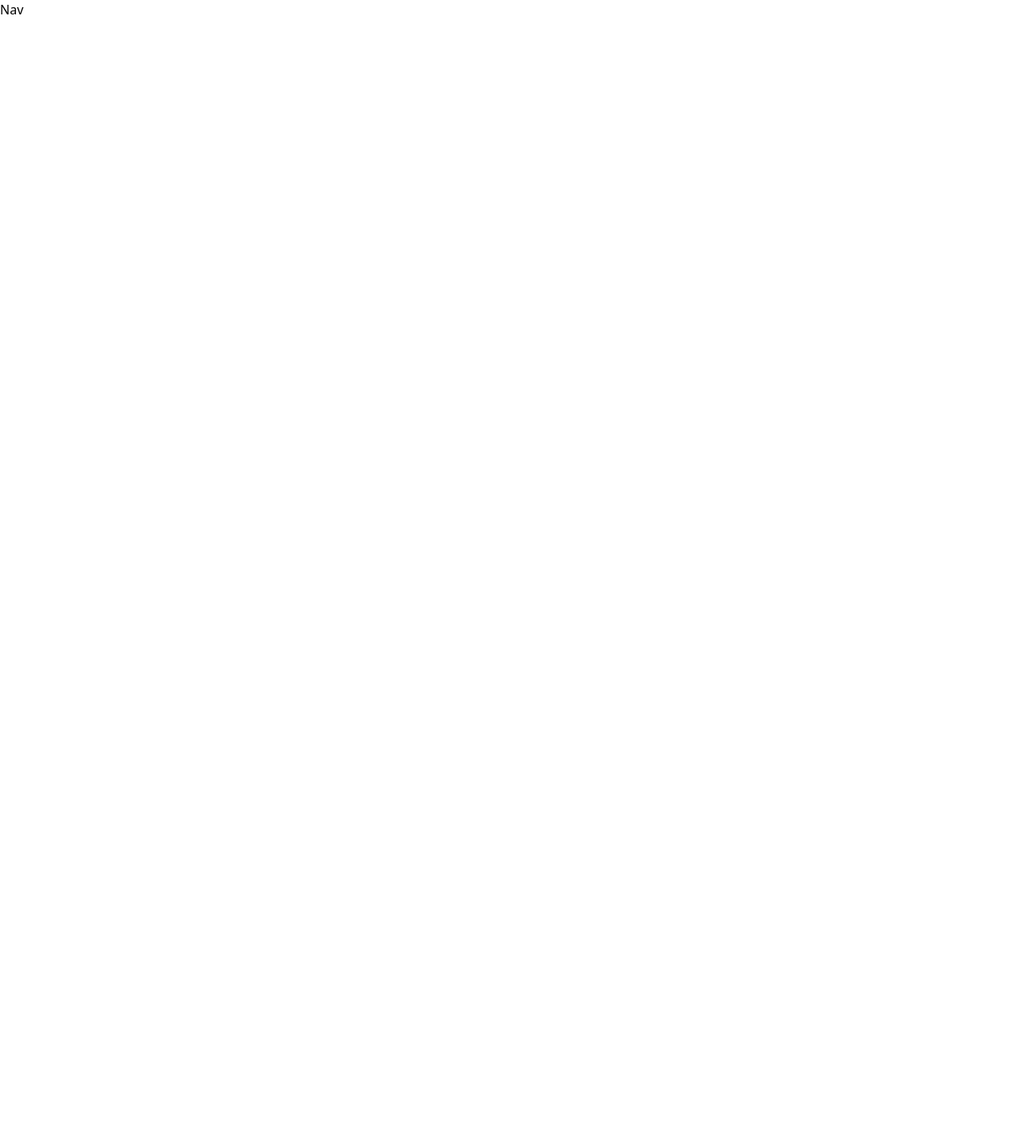
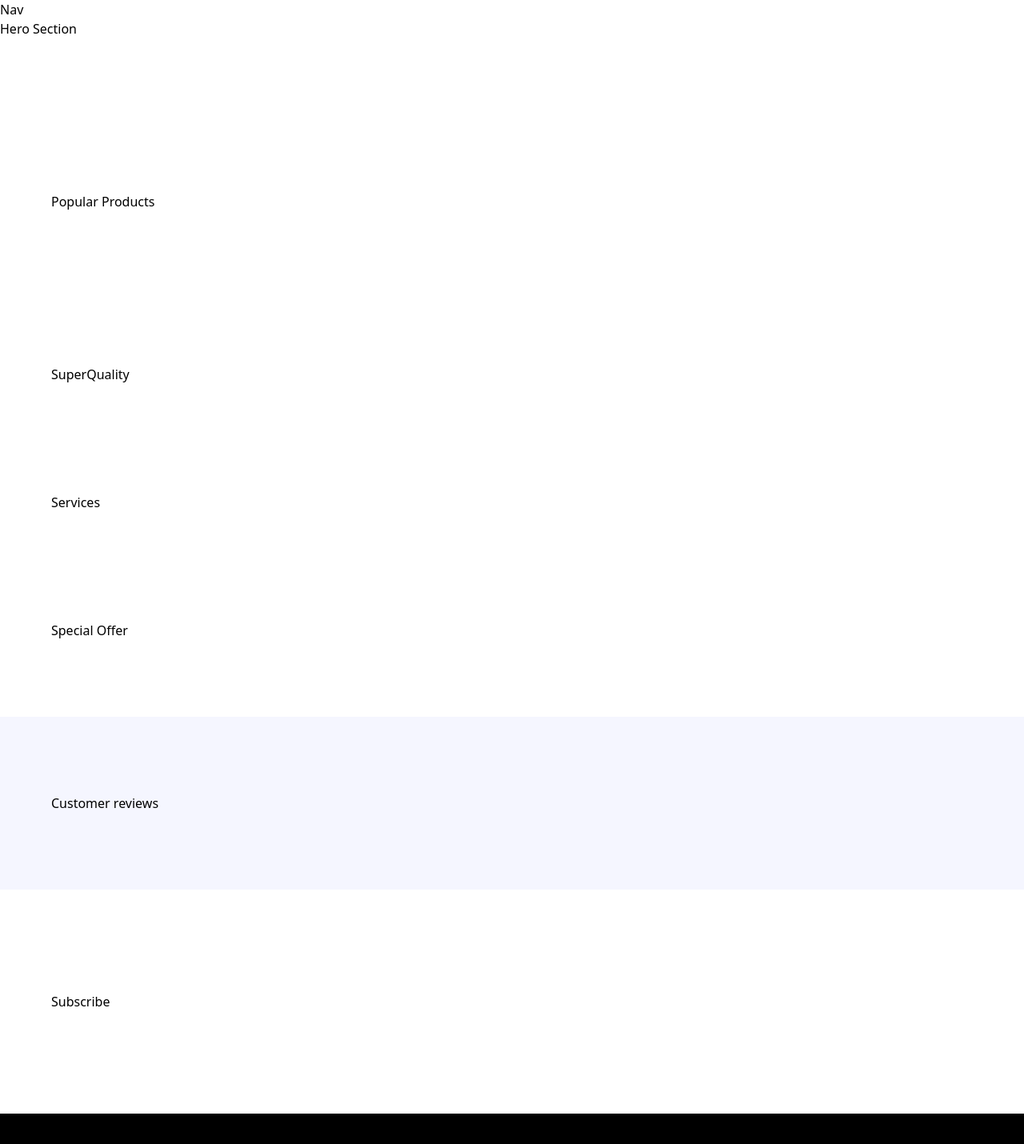
Before and after one commit to Roudi22/CV, a React (Vite) app: page / in a window 1280 px wide. Shown: the top 1430 px of the page at 80% size. Before the commit the page ends 800 px from the top, so only its background shows below. Built offline with nearby package versions, Linux system fonts and the light colour scheme; a web font is replaced by a local one.

Commit message:
create the main sections

```diff
--- a/src/App.jsx
+++ b/src/App.jsx
@@ -1,6 +1,31 @@
 const App = () => (
   <main className="relative">
     Nav
+
+    <section className="xl:padding-1 wide:padding-r padding-b">
+      Hero Section
+    </section>
+    <section className="padding">
+      Popular Products
+    </section>
+    <section className="padding">
+      SuperQuality
+    </section>
+    <section className="padding-x py-10">
+      Services
+    </section>
+    <section className="padding">
+      Special Offer
+    </section>
+    <section className="bg-pale-blue padding">
+      Customer reviews
+    </section>
+    <section className="padding-x sm:py-32 py-16 w-full">
+      Subscribe
+    </section>
+    <section className="bg-black padding-x padding-t pb-8">
+      footer
+    </section>
   </main>
 );
 
```
